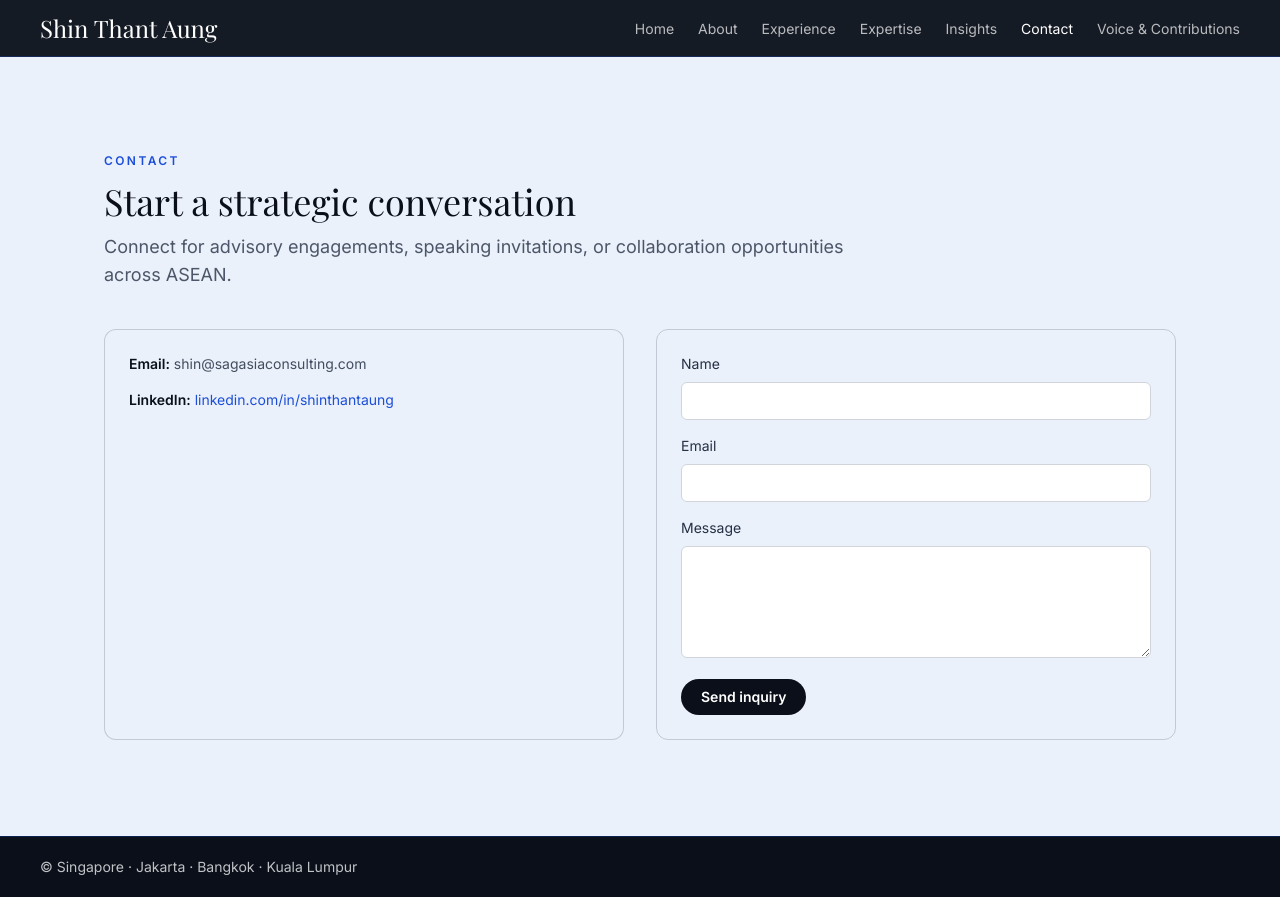
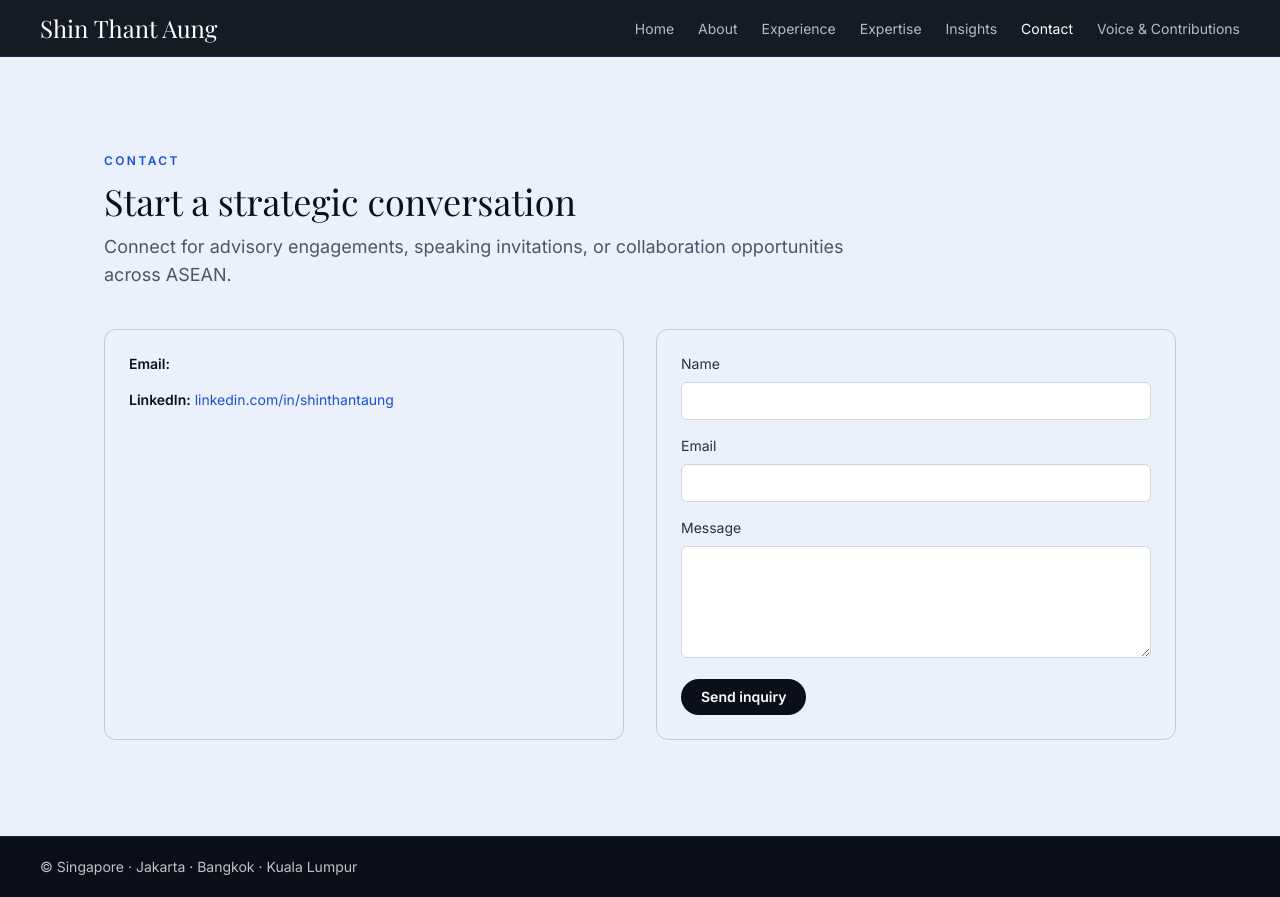
Before and after one commit to macmann/STA-Web, a Next.js app: page /contact in a window 1280 px wide. Built offline with nearby package versions, Linux system fonts and the light colour scheme; a web font is replaced by a local one.

Commit message:
Remove published email address from site content

```diff
--- a/data/siteContent.ts
+++ b/data/siteContent.ts
@@ -11,7 +11,6 @@ export const profile = {
     { label: "Cross-industry perspective", value: "Multi-Sector" }
   ],
   contact: {
-    email: "shin@sagasiaconsulting.com",
     linkedin: "https://www.linkedin.com/in/shinthantaung?utm_source=share_via&utm_content=profile&utm_medium=member_android"
   }
 };
--- a/index.html
+++ b/index.html
@@ -358,10 +358,6 @@
                     >linkedin.com/in/shinthantaung</a
                   >
                 </p>
-                <p class="mb-0">
-                  <strong>Email:</strong>
-                  <a href="mailto:shin@sagasiaconsulting.com">shin@sagasiaconsulting.com</a>
-                </p>
               </div>
             </div>
           </div>
```
